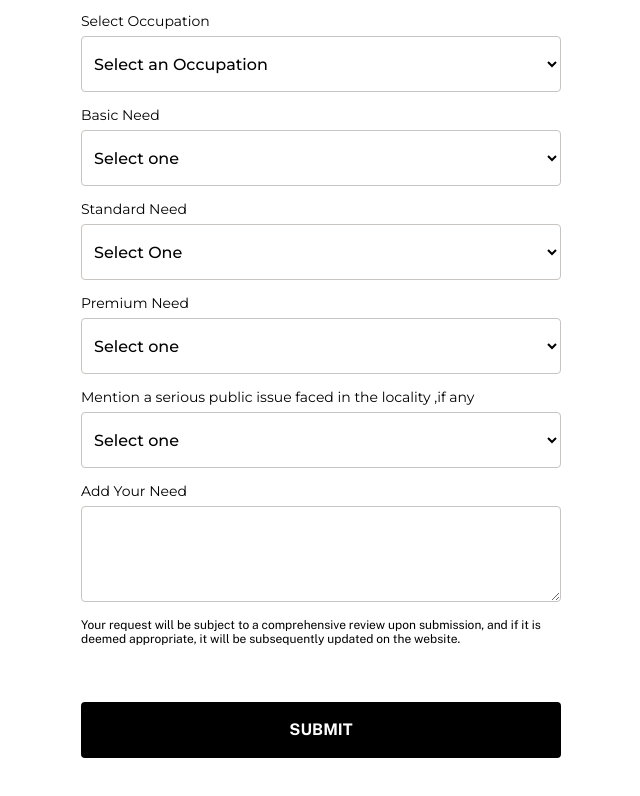
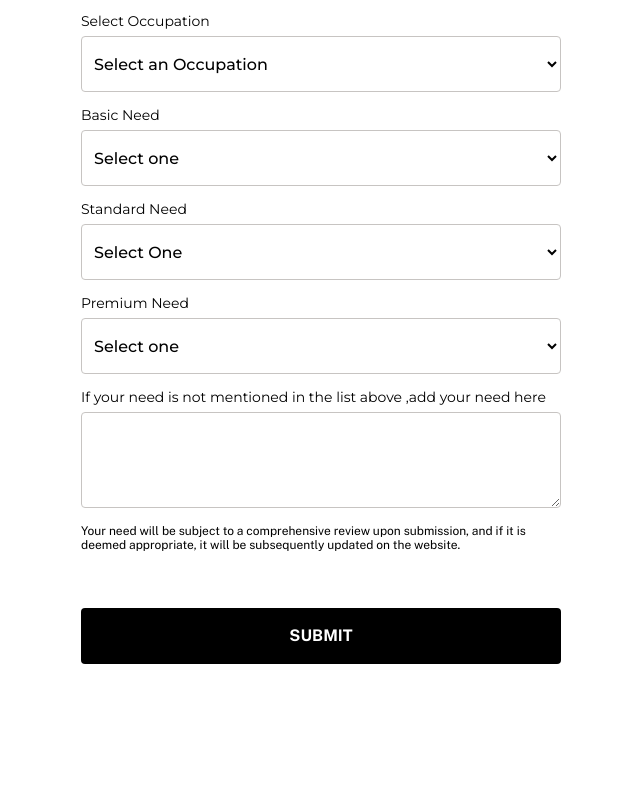
Before and after one commit to Mekhadev2025/Citizens-Needs-Mapping, a React (Vite) app in the folder client/: page /survey in a window 1280 px wide. Shown: the part 689-1485 px from the top of the page, without its empty margins (239-879 px from the left). After the commit the page ends 1433 px from the top, so only its background shows below. Built offline with nearby package versions, Linux system fonts and the light colour scheme.

Commit message:
changing surevy page

```diff
--- a/client/src/pages/AttemptSurvey/Survey.jsx
+++ b/client/src/pages/AttemptSurvey/Survey.jsx
@@ -198,22 +198,8 @@ const Survey = () => {
           <option  >Free Wifi</option>
           <option  >Turf</option>
         </select>
-        <label htmlFor="issue"className="issueLabel">
-          Mention a serious public issue faced in the locality ,if any
-        </label>
-        <select   id=""className="issueSurvey" type="text"
-        value={formData.issue}
-        onChange={handleChange}
-        name="issue"
-       >
-        <option  >Select one</option>
-          <option  >Stray Dogs</option>
-          <option  >Theft Attacks</option>
-          <option  >Broken Sewage</option>
-          <option  >Damaged Roads</option>
 
-        </select>
-        <label className="textLabel">Add Your Need</label>
+        <label className="textLabel">If your need is not mentioned in the list above ,add your need here</label>
         <textarea className="textSurvey"
         id=""
          type="text"
@@ -223,7 +209,7 @@ const Survey = () => {
 
         </textarea>
         <div className="textMsg">
- Your request will be subject to a comprehensive review upon submission, and if it is deemed appropriate, it will be subsequently updated on the website.</div>
+ Your need will be subject to a comprehensive review upon submission, and if it is deemed appropriate, it will be subsequently updated on the website.</div>
         <button  className="surveyBtn"
         >SUBMIT</button>
       </form>
```
